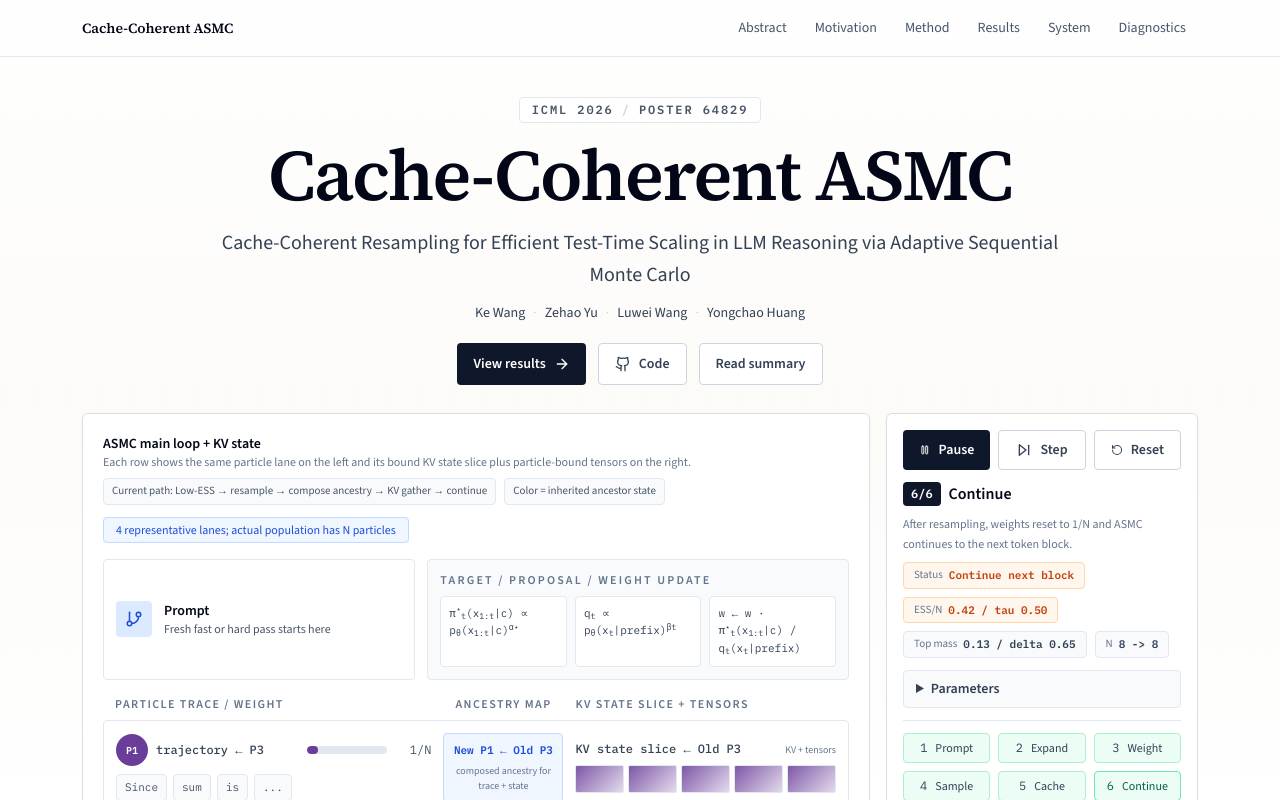
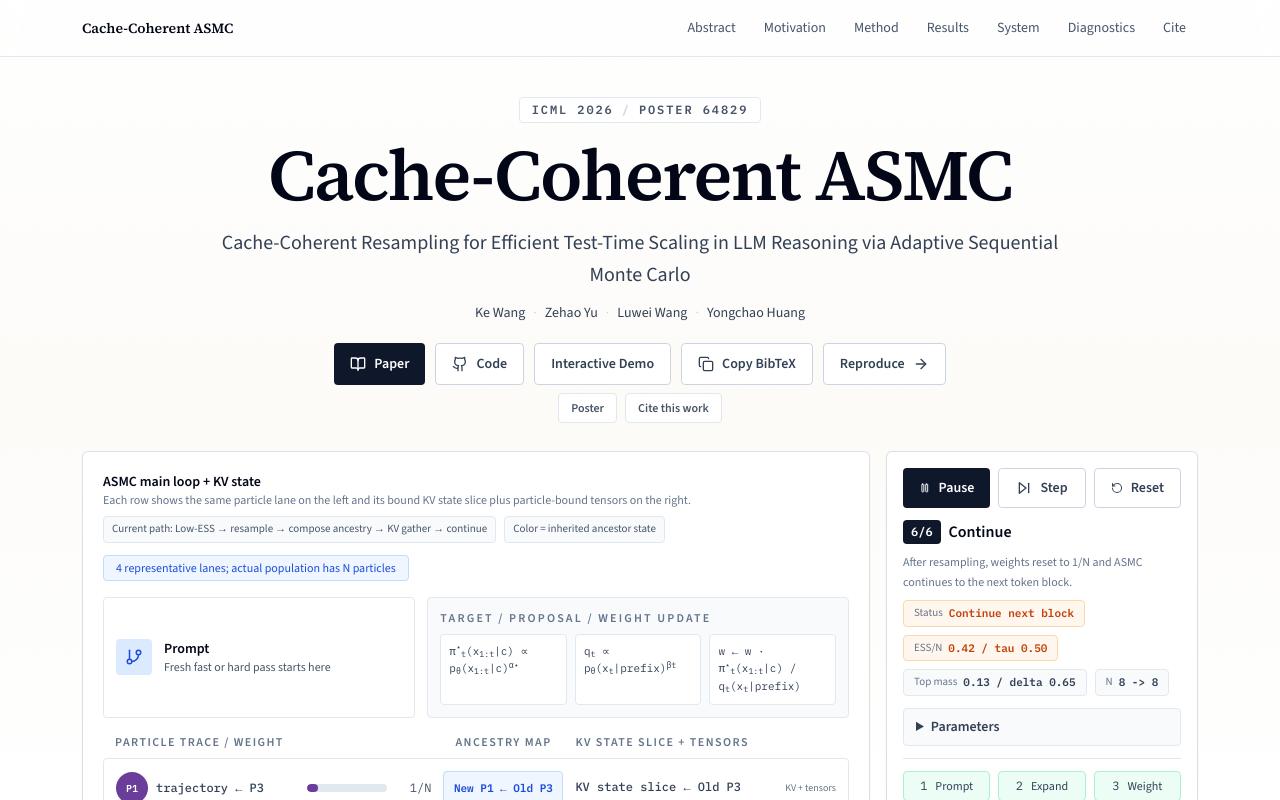
Before and after one commit to Vicky-0256/ASMC, a React (Vite) app: page / in a window 1280 px wide. Shown: the top 800 px of the page. Built offline with nearby package versions, Linux system fonts and the light colour scheme.

Commit message:
Make paper citation actions prominent

```diff
--- a/ASMCMethodAnimation.jsx
+++ b/ASMCMethodAnimation.jsx
@@ -11,6 +11,8 @@ import {
   Repeat2,
   GitBranch,
   Github,
+  BookOpen,
+  Copy,
   ChevronRight,
   ArrowRight,
 } from "lucide-react";
@@ -756,7 +758,7 @@ function ResolvePanel({ step, runtimeState, reducedMotion }) {
 }
 
 
-export default function HeroWithModelAnimation() {
+export default function HeroWithModelAnimation({ onCopyBibtex, copyStatus }) {
   const [isPlaying, setIsPlaying] = useState(true);
   const [speed, setSpeed] = useState(DEFAULT_SPEED);
   const [nHard, setNHard] = useState(DEFAULT_N_HARD);
@@ -847,12 +849,14 @@ export default function HeroWithModelAnimation() {
           <span>Yongchao Huang</span>
         </div>
 
-        <div className="mt-5 flex flex-wrap justify-center gap-3">
+        <div className="mt-5 flex flex-wrap justify-center gap-2.5">
           <a
-            href="#results"
+            href="https://openreview.net/pdf?id=JN6wxUGmW8"
+            target="_blank"
+            rel="noreferrer"
             className={`inline-flex items-center rounded bg-slate-900 px-4 py-2.5 text-sm font-semibold text-white hover:bg-slate-800 ${focusClass()}`}
           >
-            View results <ArrowRight className="ml-2" size={16} aria-hidden="true" />
+            <BookOpen className="mr-2" size={16} aria-hidden="true" /> Paper
           </a>
           <a
             href="https://github.com/Vicky-0256/ASMC"
@@ -863,10 +867,41 @@ export default function HeroWithModelAnimation() {
             <Github className="mr-2" size={16} aria-hidden="true" /> Code
           </a>
           <a
-            href="#abstract"
+            href="#demo"
             className={`inline-flex items-center rounded border border-slate-300 bg-white px-4 py-2.5 text-sm font-semibold text-slate-700 hover:bg-slate-50 ${focusClass()}`}
           >
-            Read summary
+            Interactive Demo
+          </a>
+          <button
+            type="button"
+            onClick={onCopyBibtex}
+            className={`inline-flex items-center rounded border border-slate-300 bg-white px-4 py-2.5 text-sm font-semibold text-slate-700 hover:bg-slate-50 ${focusClass()}`}
+          >
+            <Copy className="mr-2" size={16} aria-hidden="true" /> {copyStatus === "paper-bibtex" ? "Copied BibTeX" : "Copy BibTeX"}
+          </button>
+          <a
+            href="https://github.com/Vicky-0256/ASMC/blob/main/docs/reproducibility.md"
+            target="_blank"
+            rel="noreferrer"
+            className={`inline-flex items-center rounded border border-slate-300 bg-white px-4 py-2.5 text-sm font-semibold text-slate-700 hover:bg-slate-50 ${focusClass()}`}
+          >
+            Reproduce <ArrowRight className="ml-2" size={16} aria-hidden="true" />
+          </a>
+        </div>
+        <div className="mt-2 flex flex-wrap justify-center gap-2">
+          <a
+            href="https://icml.cc/virtual/2026/poster/64829"
+            target="_blank"
+            rel="noreferrer"
+            className={`inline-flex items-center rounded border border-slate-200 bg-white px-3 py-1.5 text-xs font-semibold text-slate-600 hover:border-slate-300 hover:bg-slate-50 hover:text-slate-950 ${focusClass()}`}
+          >
+            Poster
+          </a>
+          <a
+            href="#cite"
+            className={`inline-flex items-center rounded border border-slate-200 bg-white px-3 py-1.5 text-xs font-semibold text-slate-600 hover:border-slate-300 hover:bg-slate-50 hover:text-slate-950 ${focusClass()}`}
+          >
+            Cite this work
           </a>
         </div>
       </div>
--- a/asmc_web_animation.jsx
+++ b/asmc_web_animation.jsx
@@ -1,10 +1,11 @@
-import React from "react";
+import React, { useState } from "react";
 import {
   Timer,
   Activity,
   BarChart3,
   Workflow,
   BookOpen,
+  Copy,
   Table2,
   ShieldCheck,
   CheckCircle2,
@@ -20,6 +21,7 @@ const NAV_ITEMS = [
   ["Results", "results"],
   ["System", "system"],
   ["Diagnostics", "collapse"],
+  ["Cite", "cite"],
 ];
 
 const STATS = [
@@ -60,6 +62,27 @@ const TAKEAWAYS = [
   "Ancestor maps reorder KV caches instead of replaying prefixes.",
   "Adaptive-N spends more compute only on hard problems.",
 ];
+
+const PAPER_BIBTEX = `@inproceedings{wang2026cache,
+  title     = {Cache Coherent Resampling for Efficient Test Time Scaling in LLM Reasoning via Adaptive Sequential Monte Carlo},
+  author    = {Wang, Ke and Yu, Zehao and Wang, Luwei and Huang, Yongchao},
+  booktitle = {Forty-third International Conference on Machine Learning},
+  year      = {2026}
+}`;
+
+const SOFTWARE_BIBTEX = `@software{wang2026asmc_software,
+  author  = {Wang, Ke and Yu, Zehao and Wang, Luwei and Huang, Yongchao},
+  title   = {ASMC: Cache-Coherent Adaptive Sequential Monte Carlo},
+  version = {0.1.0},
+  year    = {2026},
+  url     = {https://github.com/Vicky-0256/ASMC},
+  note    = {Use the version-specific release DOI when available}
+}`;
+
+const PAPER_APA = "Wang, K., Yu, Z., Wang, L., & Huang, Y. (2026). Cache coherent resampling for efficient test time scaling in LLM reasoning via adaptive sequential Monte Carlo. In Forty-third International Conference on Machine Learning.";
+const PAPER_PLAINTEXT = "Wang, Ke; Yu, Zehao; Wang, Luwei; Huang, Yongchao. \"Cache Coherent Resampling for Efficient Test Time Scaling in LLM Reasoning via Adaptive Sequential Monte Carlo.\" ICML 2026.";
+const SOFTWARE_APA = "Wang, K., Yu, Z., Wang, L., & Huang, Y. (2026). ASMC: Cache-Coherent Adaptive Sequential Monte Carlo (Version 0.1.0) [Computer software]. GitHub. https://github.com/Vicky-0256/ASMC";
+const SOFTWARE_PLAINTEXT = "Wang, Ke; Yu, Zehao; Wang, Luwei; Huang, Yongchao. ASMC: Cache-Coherent Adaptive Sequential Monte Carlo, version 0.1.0. GitHub, 2026.";
 
 const figureSrc = (fileName) => `${import.meta.env.BASE_URL}figures/${fileName}`;
 
@@ -260,6 +283,83 @@ function ArtifactStatus() {
         </div>
       </CardContent>
     </PaperCard>
+  );
+}
+
+function CitationSection({ id, onCopy, copiedFormat, compact = false }) {
+  return (
+    <section id={id} className={`py-10 ${compact ? "pt-6" : ""}`}>
+      <div className="mb-6 max-w-4xl">
+        <div className="mb-2 text-sm font-semibold uppercase tracking-[0.18em] text-slate-500">Citation</div>
+        <h2 className="paper-serif text-3xl font-semibold tracking-tight text-slate-950 md:text-4xl">Cite this work</h2>
+        <p className="paper-pretty mt-3 max-w-3xl text-base leading-7 text-slate-600">
+          Cite the paper when discussing the algorithm or research conclusions, and cite the versioned software when using a specific ASMC implementation.
+        </p>
+      </div>
+      <PaperCard>
+        <CardContent className="grid gap-7 p-5 sm:p-7">
+          <div className="grid gap-6 lg:grid-cols-2">
+            <div>
+              <h3 className="text-base font-semibold text-slate-950">Paper citation</h3>
+              <p className="mt-2 text-sm leading-6 text-slate-600">Use this citation for the method, algorithm, and empirical research conclusions.</p>
+              <div className="mt-3 rounded border border-slate-200 bg-slate-50 p-3 text-sm leading-6 text-slate-700">
+                <div className="paper-mono mb-1 text-[10px] font-semibold uppercase tracking-[0.12em] text-slate-500">APA</div>
+                {PAPER_APA}
+              </div>
+              <div className="mt-3 rounded border border-slate-200 bg-slate-50 p-3 text-sm leading-6 text-slate-700">
+                <div className="paper-mono mb-1 text-[10px] font-semibold uppercase tracking-[0.12em] text-slate-500">Plain text</div>
+                {PAPER_PLAINTEXT}
+              </div>
+            </div>
+            <div>
+              <h3 className="text-base font-semibold text-slate-950">Software citation</h3>
+              <p className="mt-2 text-sm leading-6 text-slate-600">When using a specific code version, cite the versioned software record and its release DOI once one is minted.</p>
+              <div className="mt-3 rounded border border-slate-200 bg-slate-50 p-3 text-sm leading-6 text-slate-700">
+                <div className="paper-mono mb-1 text-[10px] font-semibold uppercase tracking-[0.12em] text-slate-500">APA</div>
+                {SOFTWARE_APA}
+              </div>
+              <div className="mt-3 rounded border border-slate-200 bg-slate-50 p-3 text-sm leading-6 text-slate-700">
+                <div className="paper-mono mb-1 text-[10px] font-semibold uppercase tracking-[0.12em] text-slate-500">Plain text</div>
+                {SOFTWARE_PLAINTEXT}
+              </div>
+              <p className="mt-3 text-xs leading-5 text-slate-500">No release DOI has been assigned yet; the repository URL identifies the current software record.</p>
+            </div>
+          </div>
+
+          <div className="grid gap-4 lg:grid-cols-2">
+            <div className="min-w-0 rounded border border-slate-200 bg-white p-3">
+              <div className="mb-2 flex flex-wrap items-center justify-between gap-2">
+                <div className="paper-mono text-[10px] font-semibold uppercase tracking-[0.12em] text-slate-500">Paper BibTeX</div>
+                <button type="button" onClick={() => onCopy(PAPER_BIBTEX, "paper-bibtex")} className={`inline-flex items-center gap-1.5 rounded border border-slate-300 bg-white px-2.5 py-1.5 text-xs font-semibold text-slate-700 hover:bg-slate-50 ${focusClass()}`}>
+                  <Copy size={13} aria-hidden="true" /> {copiedFormat === "paper-bibtex" ? "Copied" : "Copy BibTeX"}
+                </button>
+              </div>
+              <pre className="max-h-48 overflow-auto whitespace-pre-wrap break-words text-xs leading-5 text-slate-700">{PAPER_BIBTEX}</pre>
+            </div>
+            <div className="min-w-0 rounded border border-slate-200 bg-white p-3">
+              <div className="mb-2 flex flex-wrap items-center justify-between gap-2">
+                <div className="paper-mono text-[10px] font-semibold uppercase tracking-[0.12em] text-slate-500">Software BibTeX</div>
+                <button type="button" onClick={() => onCopy(SOFTWARE_BIBTEX, "software-bibtex")} className={`inline-flex items-center gap-1.5 rounded border border-slate-300 bg-white px-2.5 py-1.5 text-xs font-semibold text-slate-700 hover:bg-slate-50 ${focusClass()}`}>
+                  <Copy size={13} aria-hidden="true" /> {copiedFormat === "software-bibtex" ? "Copied" : "Copy software BibTeX"}
+                </button>
+              </div>
+              <pre className="max-h-48 overflow-auto whitespace-pre-wrap break-words text-xs leading-5 text-slate-700">{SOFTWARE_BIBTEX}</pre>
+            </div>
+          </div>
+
+          <div className="rounded border border-blue-200 bg-blue-50/60 p-4">
+            <h3 className="text-base font-semibold text-slate-950">When to cite ASMC</h3>
+            <p className="mt-2 text-sm leading-6 text-slate-700">Cite this work when using or discussing:</p>
+            <ul className="mt-2 grid gap-1.5 pl-5 text-sm leading-6 text-slate-700">
+              <li className="list-disc">Sequential Monte Carlo for sequence-level power sampling in LLMs;</li>
+              <li className="list-disc">cache-coherent KV-state resampling without prefix replay;</li>
+              <li className="list-disc">adaptive particle allocation for test-time scaling;</li>
+              <li className="list-disc">ESS-based particle-collapse diagnostics in LLM reasoning.</li>
+            </ul>
+          </div>
+        </CardContent>
+      </PaperCard>
+    </section>
   );
 }
 
@@ -510,20 +610,46 @@ function TakeawaysSection() {
 }
 
 export default function ASMCPaperPage() {
+  const [copyStatus, setCopyStatus] = useState("");
+
+  async function copyCitation(value, key) {
+    try {
+      if (navigator.clipboard?.writeText) {
+        await navigator.clipboard.writeText(value);
+      } else {
+        const textarea = document.createElement("textarea");
+        textarea.value = value;
+        textarea.setAttribute("readonly", "");
+        textarea.style.position = "fixed";
+        textarea.style.opacity = "0";
+        document.body.appendChild(textarea);
+        textarea.select();
+        document.execCommand("copy");
+        textarea.remove();
+      }
+      setCopyStatus(key);
+      window.setTimeout(() => setCopyStatus(""), 2200);
+    } catch {
+      setCopyStatus("");
+    }
+  }
+
   return (
     <div className="paper-page min-h-screen overflow-x-hidden bg-[#fcfbf8] text-slate-950">
       <DesignSystemStyles />
       <PaperBackground />
       <PaperNav />
       <main className="relative mx-auto min-w-0 max-w-[1180px] px-5 pb-16 lg:px-8">
-        <HeroWithModelAnimation />
+        <HeroWithModelAnimation onCopyBibtex={() => copyCitation(PAPER_BIBTEX, "paper-bibtex")} copyStatus={copyStatus} />
         <section id="abstract" className="paper-rule py-10"><div className="grid gap-6 lg:grid-cols-[180px_1fr]"><div className="flex items-center gap-2 text-sm font-semibold uppercase tracking-[0.18em] text-slate-500"><BookOpen size={16} aria-hidden="true" /> Abstract</div><p className="paper-pretty text-lg leading-8 text-slate-700">Test-time scaling can improve LLM reasoning without retraining, but sequential trajectory samplers suffer from poor GPU utilization and severe tail latency. ASMC uses a parallel particle population to approximate power-shaped trajectory distributions, while cache-coherent resampling keeps Transformer state consistent by reordering KV caches and particle-bound tensors under the ancestor map.</p></div></section>
+        <CitationSection id="cite" onCopy={copyCitation} copiedFormat={copyStatus} />
         <MotivationSection />
         <MethodDetailsSection />
         <ResultsSection />
         <SystemSection />
         <CollapseSection />
         <TakeawaysSection />
+        <CitationSection id="cite-footer" onCopy={copyCitation} copiedFormat={copyStatus} compact />
       </main>
     </div>
   );
```
